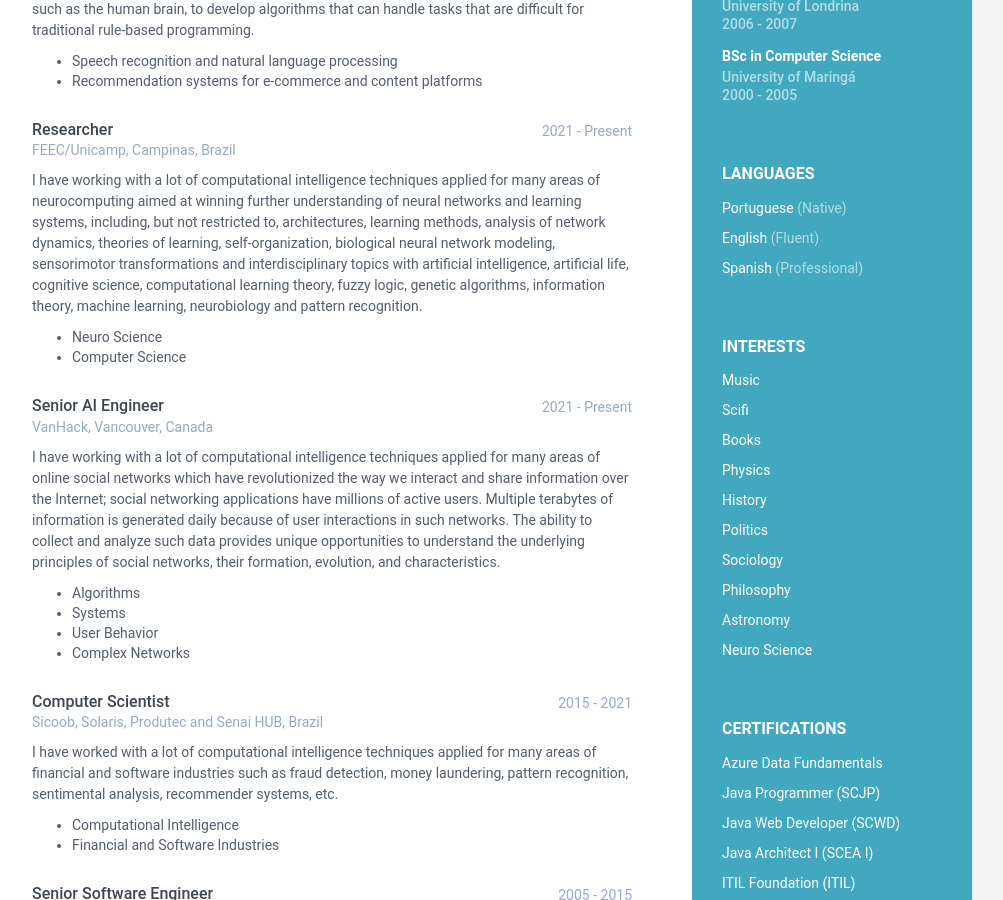
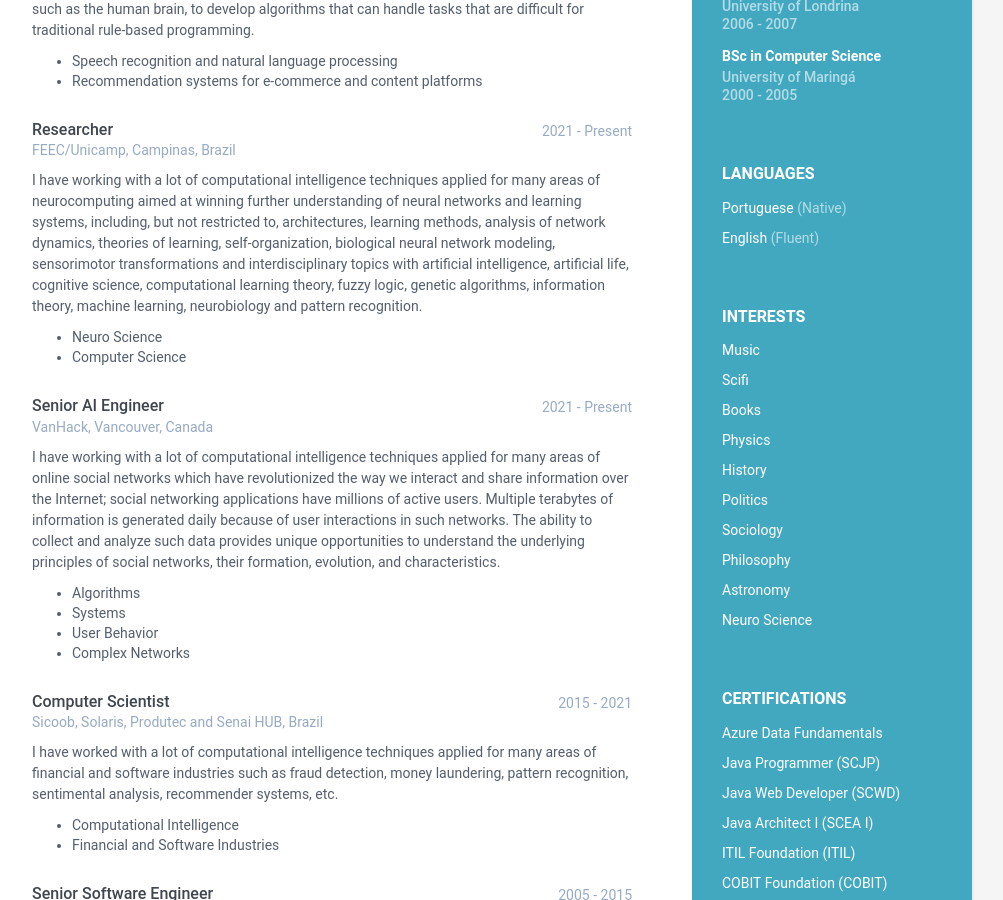
Before and after one commit to gomede/gomede.github.io, a Jekyll site: the page built from index.html, in a window 1280 px wide and 900 px high, scrolled down 1012 px. Shown: the whole window, without its empty margins (168-1171 px from the left). Built offline with Jekyll 4.4.1, drawn with Linux system fonts in a browser that asks for light colours.

Commit message:
Update data.yml

```diff
--- a/_data/data.yml
+++ b/_data/data.yml
@@ -32,9 +32,6 @@
 
       - idiom: English
         level: Fluent
-
-      - idiom: Spanish
-        level: Professional
 
     interests:
       - item: Music
```
